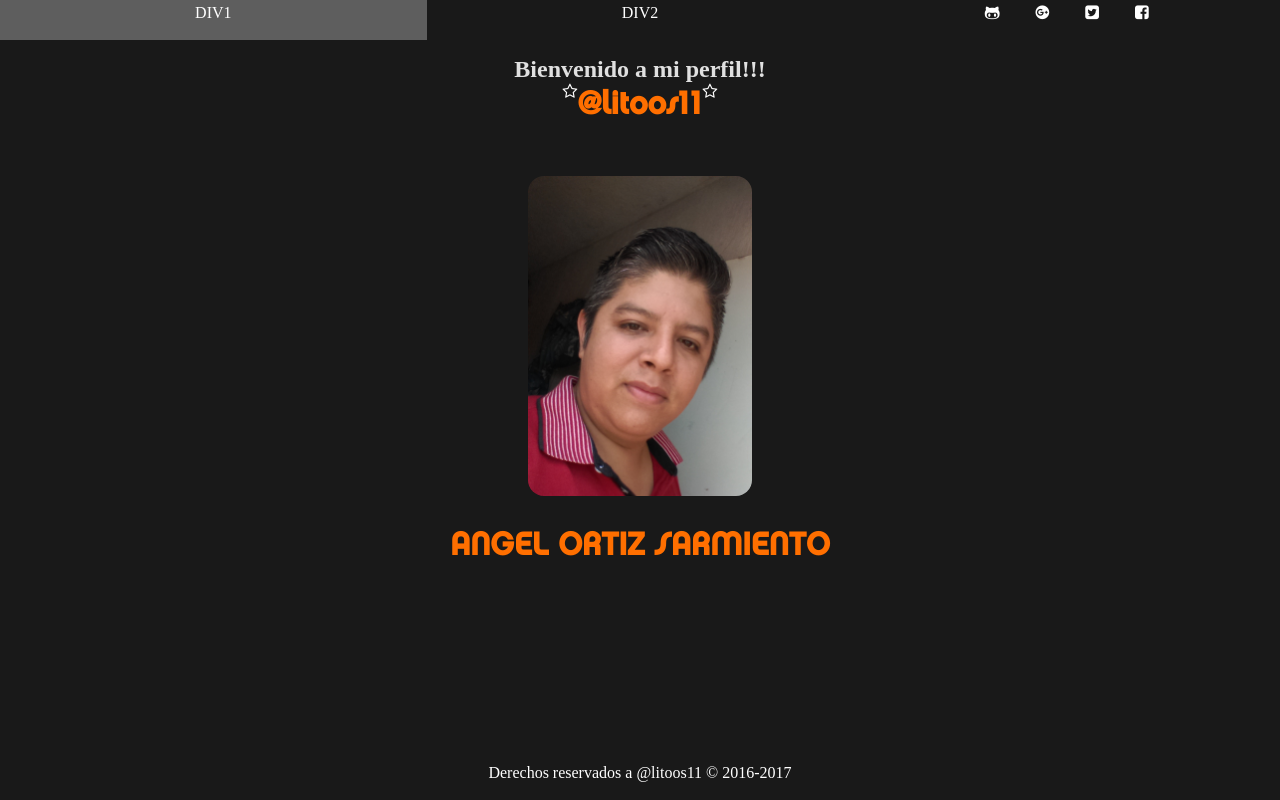
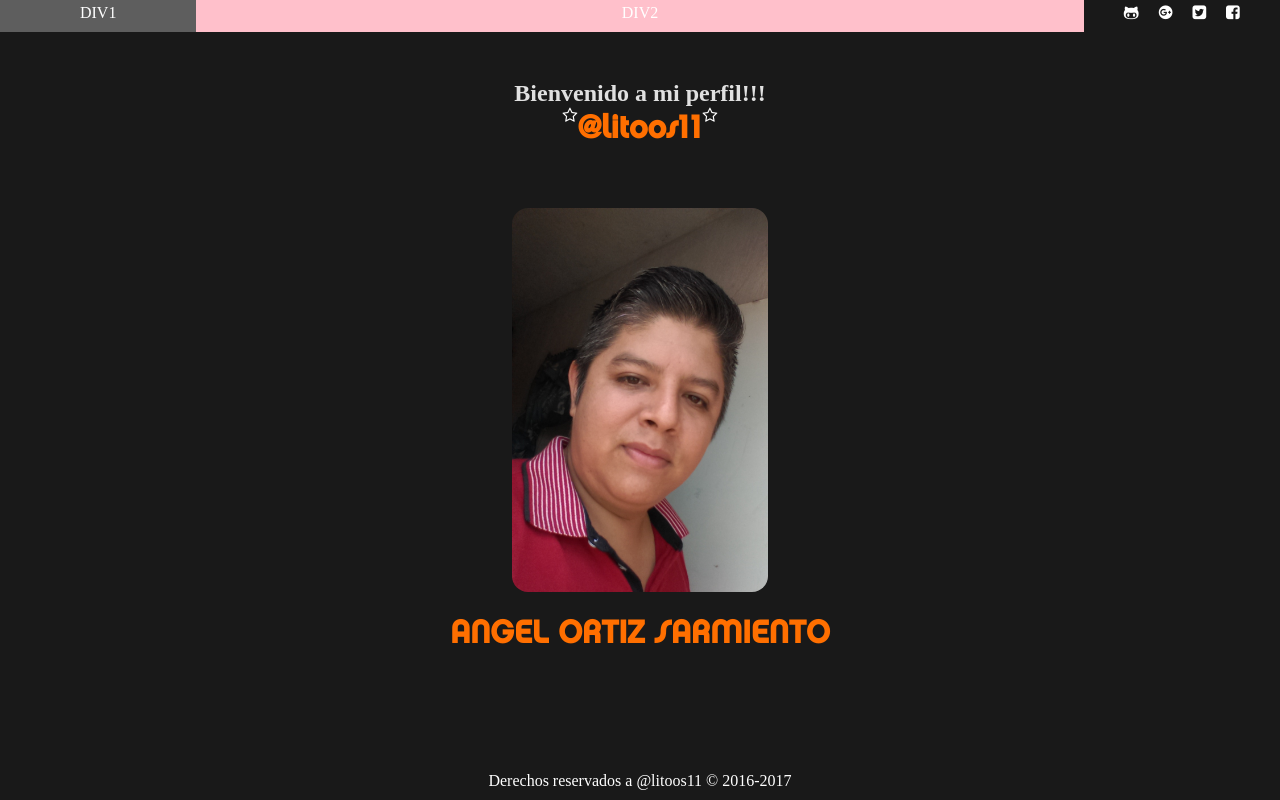
Before and after one commit to litoos11/flexbox, a plain HTML site: page index.html in a window 1280 px wide. Drawn offline with Linux system fonts and the light colour scheme; files whose address does not match are found by name.

Commit message:
Medias querys phone-tablet-laptop

```diff
--- a/css/main.css
+++ b/css/main.css
@@ -29,6 +29,14 @@
   font-style: normal;
 }
 
+html {
+  height: 100%;
+}
+
+body {
+  min-height: 100%;
+}
+
 i.fa-star-o{
 	font-size: 1rem;
 	vertical-align: top;
@@ -51,78 +59,109 @@ h1{
 	color: #FF6F00;
 }
 
-.flex{
-	/*background-color: red;*/
-	/*background-color: rgba(0,0,0,.9);*/
-}
-
-.item{
-	/*background-color: red;*/
-	/*background-color: rgba(0,0,0,.9);*/
-
-	/*border: thin solid #000;*/
-}
-
 .item:hover{
 	background-color: rgba(255,255,255,0.3);
 }
 
 header{
-	height: 5vh;
+	height: 1.5rem;
 }
 
 header .item{
-	width: 10rem;
+	flex-grow: 1;
+}
+
+header .item:nth-child(2){
+	background: rgba(255,255,255,0.2);
+	flex-grow: 20;
 }
 
 header .item:nth-child(3)>i{
-	margin: 0 1rem;
-}
-
-section{
-	height: 75vh;
+	margin: 0 2px;
 }
 
 section .item{
-	height: 15vh;
+	height: 8rem;
 }
 
 section .item:nth-child(2){
-	height: 45vh;
+	height: 20rem;
 }
 
 .imagen{
-	width: 14rem;
-	height: 20rem;
+	width: 12rem;
+	height: 18rem;
 	background: url(../img/litoos.jpg)  no-repeat;
 	background-size: cover;
 	border-radius: 1rem;
 }
 
 footer{
-	margin-top: 15vh;
-	height: 5vh;
+	height: 1.5rem;
 }
 
 
-/*//PHONE*/
-@media only screen and (max-width: 720px) {
+/*//TABLET*/
+@media only screen and (min-width:30em) {
 	header .item{
-		flex-grow: 1;
+		width: 10rem;
 	}
 
-  header .item:nth-child(2){
-  	background: rgba(255,255,255,0.2);
-  	flex-grow: 20;
-  }
+  header .item:nth-child(3)>i{
+		margin: 0 0.5rem;
+	}
 
-  header .item:nth-child(3)>i{
-  	margin: 0 2px;
-  }
-
-  .imagen{
-		width: 15rem;
-		height: 21rem;
+	header .item:nth-child(2){
+		background-color: red;
 	}
 
 }
+
+/*//768 px*/
+@media screen and (min-width:48em){
+	header{
+		height: 2rem;
+	}
+
+	header .item:nth-child(2){
+		background-color: green;
+	}
+
+	section .item:nth-child(2){
+		height: 26rem;
+	}
+
+	.imagen{
+		width: 16rem;
+		height: 24rem;
+	}
+
+	footer{
+		height: 2rem;
+	}
+}
+
+/*//1024 px*/
+@media screen and (min-width:64em){
+	header .item:nth-child(2){
+		background-color: pink;
+	}
+
+}
+
+/*//1440 px*/
+@media screen and (min-width:90em){
+	header .item:nth-child(2){
+		background-color: white;
+	}
+
+	footer div.item {
+		font-size: 1.5rem;
+	}
+
+}
+
+
+@media screen and (min-width:30em) sm
+@media screen and (min-width:48em) md
+@media screen and (min-width:64em) lg
--- a/index.html
+++ b/index.html
@@ -1,5 +1,5 @@
 <!DOCTYPE html>
-<html lang="en">
+<html lang="es">
 <head>
 	<meta charset="UTF-8">
 	<title>Litoos11</title>
@@ -8,7 +8,7 @@
   <link rel="stylesheet" href="./css/font-awesome.min.css">
 	<link rel="stylesheet" href="./css/main.css">
 </head>
-<body>
+<body class="flex flex-column">
 	<header class="flex flex-row flex-nowrap center">
 		<div class="item flex-auto p_25">DIV1</div>
 		<div class="item flex-auto p_25">DIV2</div>
@@ -19,7 +19,7 @@
 			<i class="fa fa-facebook-square" aria-hidden="true"></i>
 		</div>
 	</header>
-	<section class="container flex flex-row flex-wrap jc-space-around center">
+	<section class="container flex flex-column flex-wrap center">
 		<div class="item ">
 			<h3>Bienvenido a mi perfil!!!</h3>
 			<h1><i class="fa fa-star-o" aria-hidden="true"></i>@litoos11<i class="fa fa-star-o" aria-hidden="true"></i></h1>
```
